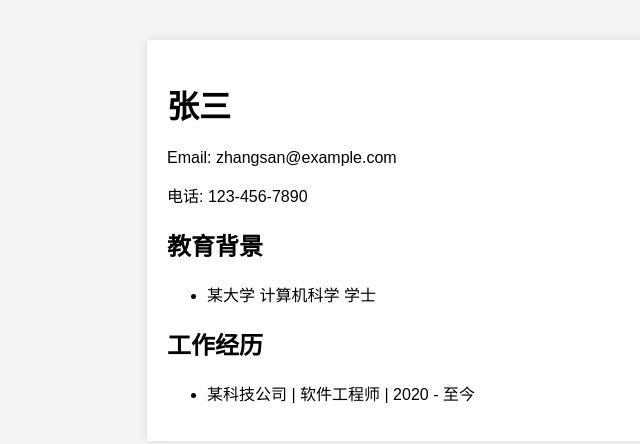
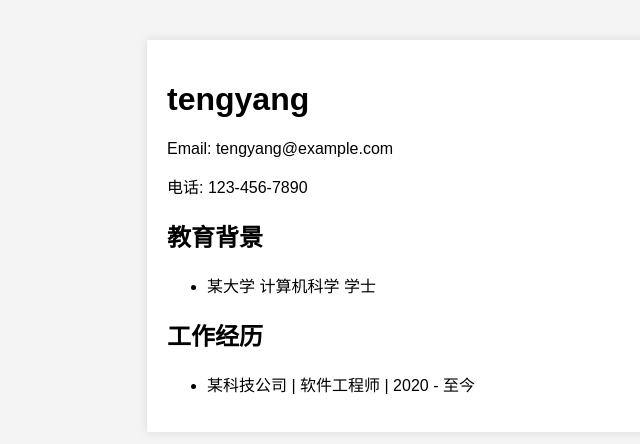
Before and after one commit to yang0402/tengyang.github.io, a plain HTML site: page index.html in a window 1280 px wide. Shown: the whole page, without its empty margins (73-713 px from the left). Drawn offline with Linux system fonts and the light colour scheme.

Commit message:
first commit

```diff
--- a/index.html
+++ b/index.html
@@ -9,8 +9,8 @@
 
 <body>
 	<div class="container">
-		<h1>张三</h1>
-		<p>Email: zhangsan@example.com</p>
+		<h1>tengyang</h1>
+		<p>Email: tengyang@example.com</p>
 		<p>电话: 123-456-7890</p>
 		<h2>教育背景</h2>
 		<ul>
```
